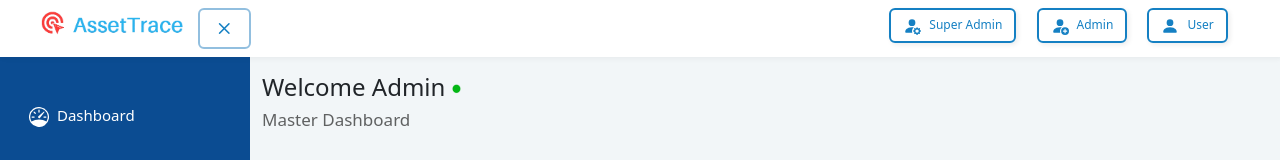
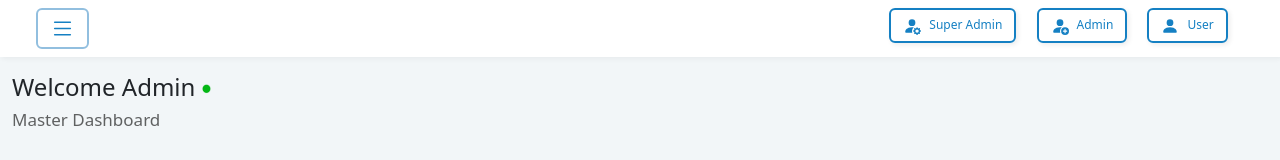
Before and after one commit to vibhurj/gaude_dashboard, a plain HTML site: page index.html in a window 1280 px wide. Shown: the top 160 px of the page. Drawn offline with nearby package versions, Linux system fonts and the light colour scheme.

Commit message:
Add files via upload

```diff
--- a/dashboard2.css
+++ b/dashboard2.css
@@ -34,6 +34,7 @@
                 transition: all .5s;
                 height: 100vh;
                 width: 250px;
+                margin-left: -260px;
                 position: relative;
                 overflow: hidden;
                 display: flex;
@@ -47,6 +48,9 @@
                 color: white;
                 position: fixed;
                 overflow: hidden;
+            }
+            #log{
+                margin-left: -220px;
             }
             #sdbar2{
                 transition: all 0.5s;
--- a/index.html
+++ b/index.html
@@ -23,7 +23,7 @@
                         <div>
                         <img src="logo.png" height="34" id="log">
                     </div>
-                        <button type="button" class="btn tglebtn" onclick="sdbarshw()"><i class="bi bi-x" id="iconshcl"></i></button>
+                        <button type="button" class="btn tglebtn" onclick="sdbarshw()"><i class="bi bi-list" id="iconshcl"></i></button>
 
                     </div>
                     <div class="col-12 col-lg-4 pt-3 pt-lg-0 ps-5">
```
